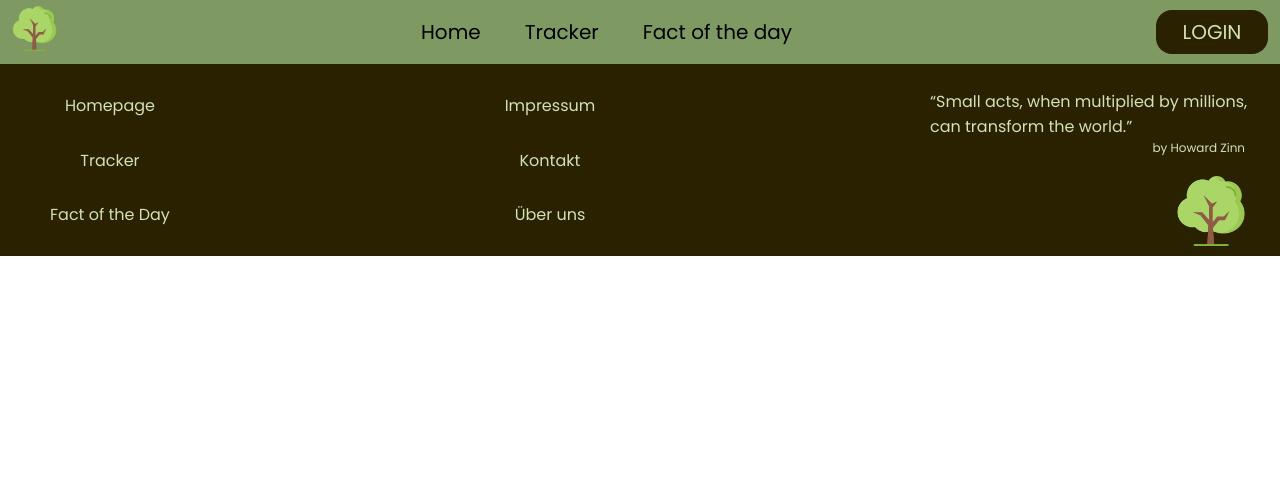
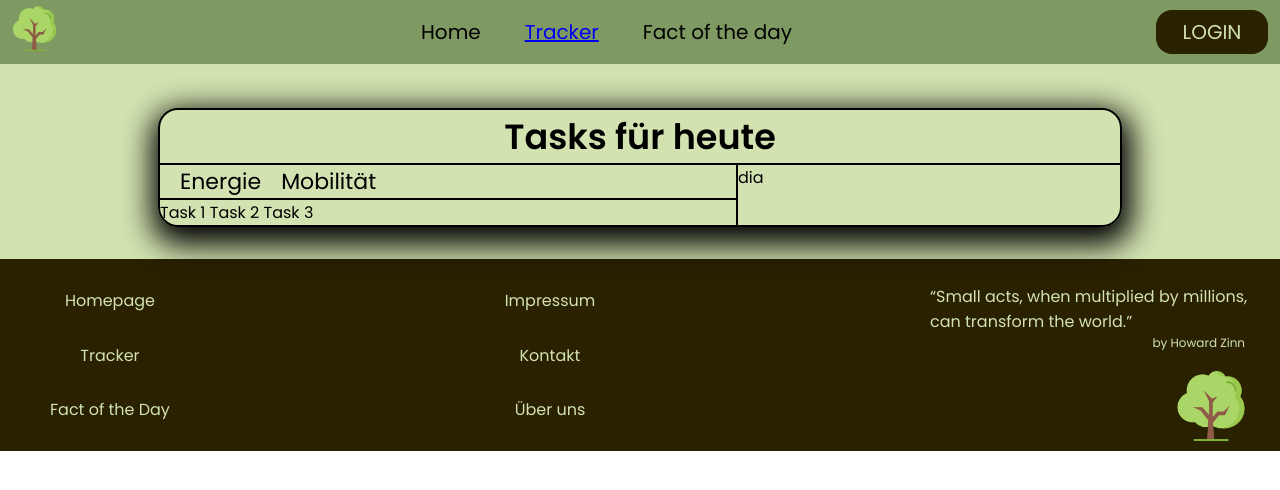
Before and after one commit to Superdaadi/Hackathon-KTBYTE, an Angular app: page /tracker in a window 1280 px wide. Before the commit this address led to /. Shown: the top 490 px of the page. Built offline with nearby package versions, Linux system fonts and the light colour scheme.

Commit message:
added tasks draft

```diff
--- a/src/app/app.routes.ts
+++ b/src/app/app.routes.ts
@@ -1,8 +1,8 @@
 import { Routes } from '@angular/router';
 import { HomepageComponent } from './homepage/homepage.component';
-import { NavbarComponent } from './navbar/navbar.component';
+import { TrackerComponent } from './tracker/tracker.component';
 
 export const routes: Routes = [
     {path: '', component: HomepageComponent},
-    {path:'navbar', component: NavbarComponent},
+    {path:'tracker', component: TrackerComponent},
 ];
--- a/src/app/navbar/navbar.component.html
+++ b/src/app/navbar/navbar.component.html
@@ -6,7 +6,7 @@
     </div>
     <div class="navigation">
         <div class="nav-el">Home</div>
-        <div class="nav-el">Tracker</div>
+        <div class="nav-el"><a href="/tracker">Tracker</a></div>
         <div class="nav-el">Fact of the day</div>
     </div>
     <div class="login">
--- a/src/app/navbar/navbar.component.ts
+++ b/src/app/navbar/navbar.component.ts
@@ -1,4 +1,5 @@
 import { Component } from '@angular/core';
+import { Route } from '@angular/router';
 
 @Component({
   selector: 'app-navbar',
@@ -9,4 +10,5 @@ import { Component } from '@angular/core';
 })
 export class NavbarComponent {
 
+
 }
--- a/src/app/tracker/tracker.component.css
+++ b/src/app/tracker/tracker.component.css
@@ -0,0 +1,82 @@
+.full {
+    background-color: var(--f1);
+    width: 100%;
+    display: flex;
+    flex-direction: row;
+    justify-content: center;
+}
+
+.border {
+    display: flex;
+    flex-direction: column;
+    width: 100%;
+    max-width: 1480px;
+    height: 100%;
+    padding-top: 2rem;
+    justify-content: center;
+    align-items: center;
+}
+
+
+.component {
+    display: flex;
+    flex-direction: column;
+    margin-bottom: 2rem;
+    margin-top: 12px;
+    background-color: transparent;
+    width: 80rem;
+    border: 2px solid black;
+    border-radius: 20px;
+    overflow: hidden;
+    box-shadow: 2px 10px 30px 8px;
+
+
+
+    @media (max-width: 1650px) {
+        width: 80rem;
+    }
+    @media (max-width: 1400px) {
+        width: 60rem;
+    }
+    @media (max-width: 1000px) {
+        width: calc(100% - 48px);
+    }
+}
+
+.headline {
+    display: flex;
+    align-items: center;
+    justify-content: center;
+    border-bottom: 2px solid black;
+
+    font-size: 35px;
+    font-weight: 550;
+}
+
+.container {
+    width: 100%;
+    display: flex;
+}
+
+.tasks {
+    width: 60%;
+    border-right: 2px solid black;
+}
+
+.select-cath {
+    border-bottom: 2px solid black;
+    display: flex;
+    padding-left: 20px;
+    padding-right: 20px;
+    gap: 20px;
+    overflow: hidden;
+}
+
+.cathegory {
+    font-size: 22px;
+    cursor: pointer;
+}
+
+.cathegory:hover {
+    text-decoration: underline;
+}
--- a/src/app/tracker/tracker.component.html
+++ b/src/app/tracker/tracker.component.html
@@ -1 +1,30 @@
-<p>tracker works!</p>
+<div class="full">
+    <div class="border">
+        <div class="component">
+            <div class="headline">
+                Tasks für heute
+            </div>
+            <div class="container">
+                <div class="tasks">
+                    <div class="select-cath">
+                        @for (task of tasks; track $index) {
+                            <div (click)="setType($index)" class="cathegory">
+                                {{task.heading}}
+                            </div>
+                        }
+                    </div>
+
+                    @for (task of tasks[type].tasks; track $index) {
+                        {{task}}
+                    }
+
+                </div>
+
+
+                <div class="diagram">
+                    dia
+                </div>
+            </div>
+        </div>
+    </div>
+</div>
--- a/src/app/tracker/tracker.component.ts
+++ b/src/app/tracker/tracker.component.ts
@@ -9,4 +9,27 @@ import { Component } from '@angular/core';
 })
 export class TrackerComponent {
 
+  protected taskHeadings: string[] = [
+    "Energie",
+    "Mobilität",
+    "Konsum",
+    "Ernährung",
+    "Wasserverbrauch",
+    "CleanUp"
+  ];
+
+  protected tasks = [
+    { heading: 'Energie', tasks: ['Task 1', 'Task 2', 'Task 3'] },
+    { heading: 'Mobilität', tasks: ['BTask 1', 'BTask 2', 'BTask 3'] }
+  ]
+
+  protected type: number = 0
+
+
+  protected setType(type: number) {
+    this.type = type
+  }
+
+
+
 }
```
